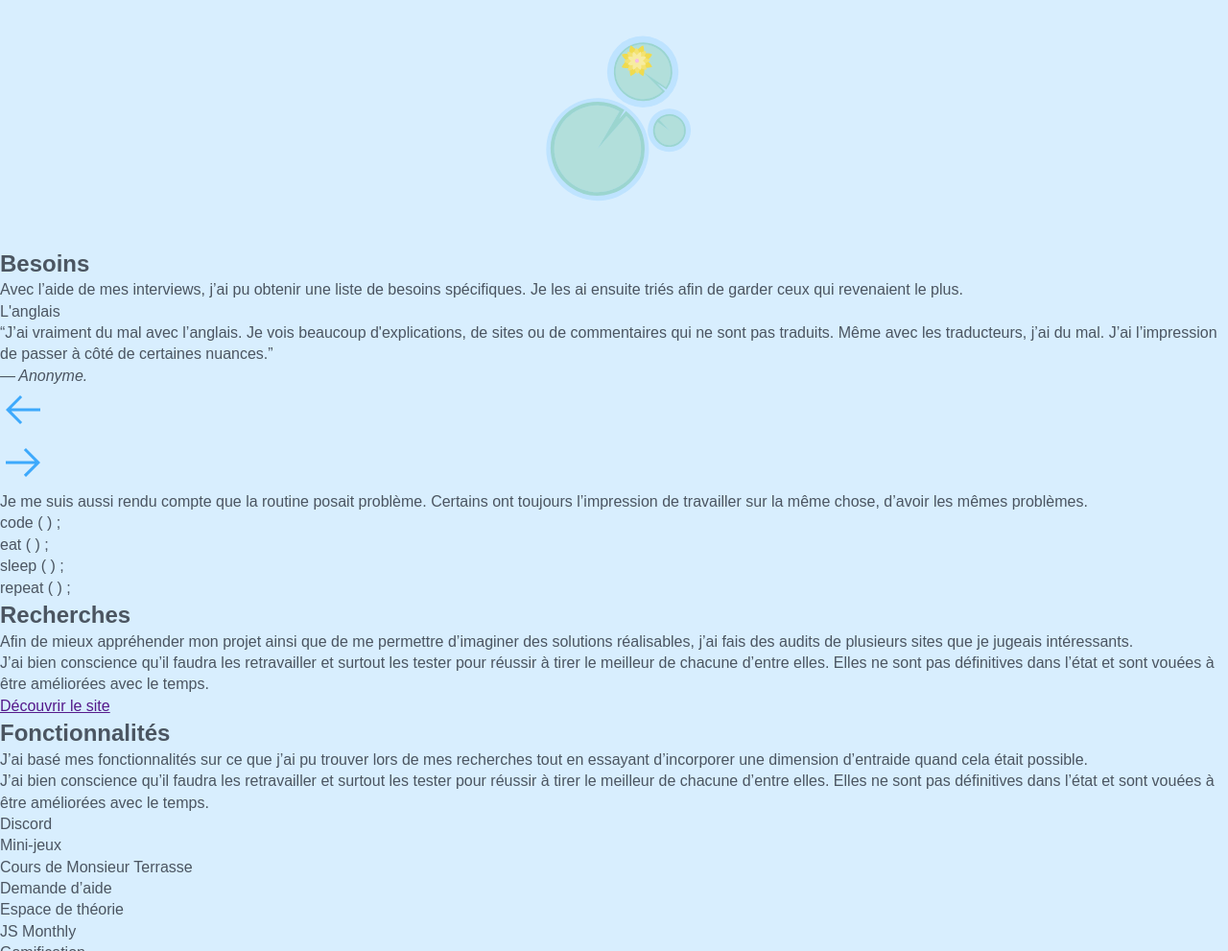
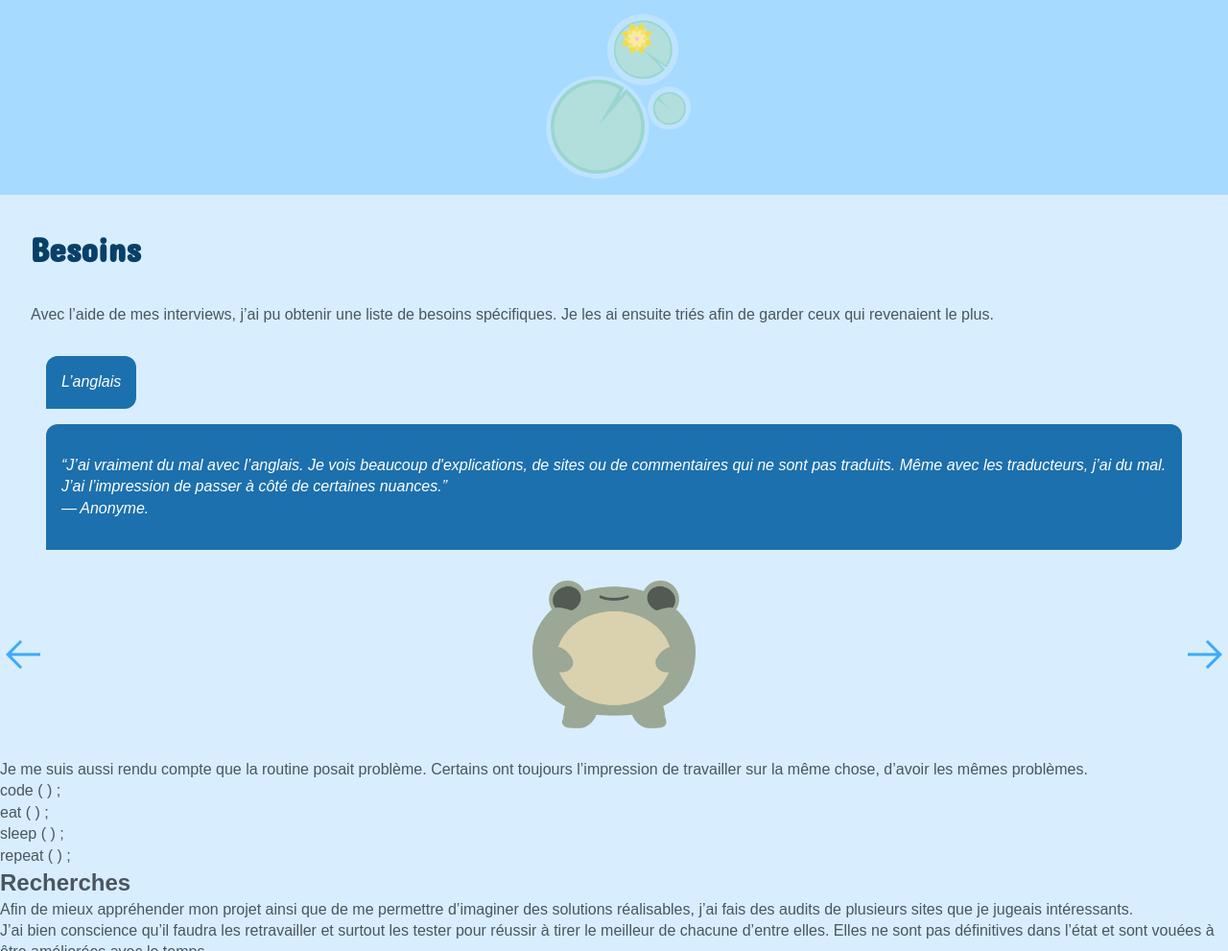
Before and after one commit to Sijauraissu/JS_Jam, a website: page src/index.html in a window 1280 px wide. Shown: the part 1828-2819 px from the top of the page at 96% size. Drawn offline with nearby package versions, Linux system fonts and the light colour scheme; files that its build step writes are made by us from their sources; a web font is replaced by a local one.

Commit message:
Fin du slider de la sectin besoin

```diff
--- a/src/assets/json/need.json
+++ b/src/assets/json/need.json
@@ -3,27 +3,32 @@
         {
             "problem":"L’anglais",
             "description":"“J’ai vraiment du mal avec l’anglais. Je vois beaucoup d'explications, de sites ou de commentaires qui ne sont pas traduits. Même avec les traducteurs, j’ai du mal. J’ai l’impression de passer à côté de certaines nuances.”",
-            "who":"— Anonyme."
+            "who":"— Anonyme.",
+            "img":"url(../assets/images/froggy_english@2x.png)"
         },
         {
             "problem":"La théorie",
             "description":"“Je n’ai jamais rien compris avec la théorie. J'ai toujours besoin de tester et d’essayer par moi-même. Sinon ça ne rentre pas. La plupart des sites ne proposent que des approches théoriques.”",
-            "who":"— Anonyme."
+            "who":"— Anonyme.",
+            "img":"url(../assets/images/froggy_english@2x.png)"
         },
         {
             "problem":"Apprendre en solo",
             "description":"“J’ai du mal à apprendre toute seule. Je comprends mieux quand on est en groupe. On fait de temps en temps des appels mais pas assez à mon goût.”",
-            "who":"— Anonyme."
+            "who":"— Anonyme.",
+            "img":"url(../assets/images/froggy_english@2x.png)"
         },
         {
             "problem":"La toxicité",
             "description":"“J’ai arrêté de vouloir apprendre par moi même. Je suis allé sur des forums pour poser des questions, on s’est foutu de ma gueule. Comme quoi j’étais qu’un noob, que mes questions étaient débiles. Ça ne m’a pas du tout donné envie de continuer à apprendre.",
-            "who":"— Anonyme."
+            "who":"— Anonyme.",
+            "img":"url(../assets/images/froggy_english@2x.png)"
         },
         {
             "problem":"Le code en ligne",
             "description":"“Il m’arrive souvent de prendre un code en ligne pour faire des tests  ou quoi. Le problème c’est qu’il n’est jamais expliqué et qu’un coup sur deux, il ne marche pas chez moi.”",
-            "who":"— Anonyme."
+            "who":"— Anonyme.",
+            "img":"url(../assets/images/froggy_english@2x.png)"
         }
 
     ]
--- a/src/index.html
+++ b/src/index.html
@@ -92,27 +92,29 @@
       <div class="interviews__img interviews__img--lilypad"></div>
     </section>
 
-    <section>
-      <h2>Besoins</h2>
-      <p>Avec l’aide de mes interviews, j’ai pu obtenir une liste de besoins spécifiques. Je les ai ensuite triés afin de garder ceux qui revenaient le plus.</p>
+    <section class="need">
+      <h2 class="subtitle need__title">Besoins</h2>
+      <p class="text">Avec l’aide de mes interviews, j’ai pu obtenir une liste de besoins spécifiques. Je les ai ensuite triés afin de garder ceux qui revenaient le plus.</p>
 
-      <article>
-        <figure>
-          <blockquote>L'anglais</blockquote>
+      <article class="needs">
+        <figure class=" message needs__problemcontainer">
+          <blockquote class="citation needs__problem needs__el"></blockquote>
         </figure>
-        <figure>
-          <blockquote>“J’ai vraiment du mal avec l’anglais. Je vois beaucoup d'explications, de sites ou de commentaires qui ne sont pas traduits. Même avec les traducteurs, j’ai du mal. J’ai l’impression de passer à côté de certaines nuances.”</blockquote>
-          <figcaption>
-            <cite>— Anonyme.</cite>
+        <figure class="message needs__citation">
+          <blockquote class="citation need__content needs__el"></blockquote>
+          <figcaption class="need__legend">
+            <cite class="citation need__author needs__el"></cite>
           </figcaption>
         </figure>
-        <svg width="48" height="48" class="Icon" fill="#3da9fc" viewBox="0 0 24 24" xmlns="http://www.w3.org/2000/svg">
-          <path d="m10.5 19.5 1.057-1.058-5.685-5.692H21v-1.5H5.872l5.685-5.692L10.5 4.5 3 12l7.5 7.5Z"></path>
+        <div class="container">
+          <svg id="needleft" width="48" height="48" class="container__arrow container__arrow--left" fill="#3da9fc" viewBox="0 0 24 24" xmlns="http://www.w3.org/2000/svg">
+            <path d="m10.5 19.5 1.057-1.058-5.685-5.692H21v-1.5H5.872l5.685-5.692L10.5 4.5 3 12l7.5 7.5Z"></path>
           </svg>
-        <div></div>
-        <svg width="48" height="48" class="Icon" fill="#3da9fc" viewBox="0 0 24 24" xmlns="http://www.w3.org/2000/svg">
-          <path d="m13.5 4.5-1.072 1.045 5.684 5.705H3v1.5h15.113l-5.685 5.68L13.5 19.5 21 12l-7.5-7.5Z"></path>
+          <div class="container__img"></div>
+          <svg id="needright" width="48" height="48" class="container__arrow container__arrow--right" fill="#3da9fc" viewBox="0 0 24 24" xmlns="http://www.w3.org/2000/svg">
+            <path d="m13.5 4.5-1.072 1.045 5.684 5.705H3v1.5h15.113l-5.685 5.68L13.5 19.5 21 12l-7.5-7.5Z"></path>
           </svg>
+        </div>
       </article>
 
       <p>Je me suis aussi rendu compte que la routine posait problème. Certains ont toujours l’impression de travailler sur la même chose, d’avoir les mêmes problèmes.</p>
--- a/src/scripts/app.js
+++ b/src/scripts/app.js
@@ -24,11 +24,57 @@ document.querySelectorAll(".navigation__link").forEach((link) =>
 );
 
 //
+
+var step = 0;
+var element = 0;
+let before = document.getElementById("needleft");
+let next = document.getElementById("needright");
+var tabneed = [];
+var newtext = document.querySelectorAll(".needs__el");
+var needimage = document.querySelector(".container__img");
+
+function need(element) {
+    var out = [];
+    var array = [];
+    out.push(element[step]);
+    console.log(step);
+
+    var array = [out[0].problem, out[0].description, out[0].who];
+    var needimageright = [out[0].img];
+    for (let i=0; i<array.length; i++){
+        newtext[i].innerHTML = array[i];
+    }
+    needimage.style["background-image"] = needimageright;
+}
+
 fetch("./assets/json/need.json")
     .then(
         (response) => {
             response.json().then((text) => {
             console.log(text);
+
+            for (let i=0; i<text.need.length; i++){
+                tabneed.push(text.need[i]);
+                console.table(tabneed);
+            }
+            element=tabneed;
+            need(tabneed);
+
+            next.addEventListener("click", function() {
+                step++;
+                if (step >= 5){
+                    step=0;
+                }
+                need(element);
+            })
+
+            before.addEventListener("click", function() {
+                step--;
+                if (step < 0){
+                    step=4;
+                }
+                need(element);
+            })
         })
     }
 );
--- a/src/styles/components/_type.scss
+++ b/src/styles/components/_type.scss
@@ -19,7 +19,7 @@ body {
 }
 
 .text {
-    margin: 0rem 3rem 1rem 3rem;
+    margin: 0rem 2rem 1rem 2rem;
 }
 //Navigation Mobile + Burger Menu
 .navigation {
@@ -181,11 +181,13 @@ body {
 
 //Section Interviews
 .interviews {
+    background-color: $color-background-third;
+    padding-top: 2rem;
     &__title {
         font-size: $font-size-lg;
         font-family: $font-type-title;
         color: $color-title;
-        margin: 2rem
+        margin: 0rem 2rem 2rem
     }
 
     &__img {
@@ -223,3 +225,55 @@ body {
         margin-right: 2rem;
     }
 }
+
+// Section Need
+.need {
+
+}
+
+.message {
+    height: fit-content;
+    width: fit-content;
+    border-radius: 12px 12px 12px 0;
+    background-color: $color-block;
+    display: flex;
+    flex-direction: column;
+    justify-content: center;
+    color: $color-text-secondary;
+    padding: 2rem 1rem;
+    margin: 1rem 3rem 0rem;
+}
+
+.citation {
+    font-style: italic;
+}
+
+.needs {
+    &__problemcontainer {
+        margin-top: 2rem;
+        padding: 1rem;
+    }
+
+    &__problem {
+        // margin: 1rem;
+    }
+
+    &__citation {
+
+    }
+}
+
+.container {
+    display: flex;
+    flex-direction: row;
+    align-items: center;
+
+    &__img {
+        height: 154px;
+        width: 170px;
+        background-size: contain;
+        background-repeat: no-repeat;
+        background-image: url();
+        margin: 2rem auto;
+    }
+}
--- a/src/styles/utils/_variables.scss
+++ b/src/styles/utils/_variables.scss
@@ -11,6 +11,7 @@ $font-size-xxxl: clamp(4.21rem, 1.91vw + 3.73rem, 5.26rem);
 //Color
 $color-title: #094067;
 $color-text: #4B5561;
+$color-text-secondary: #FFFFFE;
 $color-background: #D8EEFE;
 $color-background-secondary: #FFFFFE;
 $color-background-third: #A7DAFF;
```
Also changed, not shown: src/assets/images/froggy_english.png (added), src/assets/images/froggy_english@2x.png (added).
